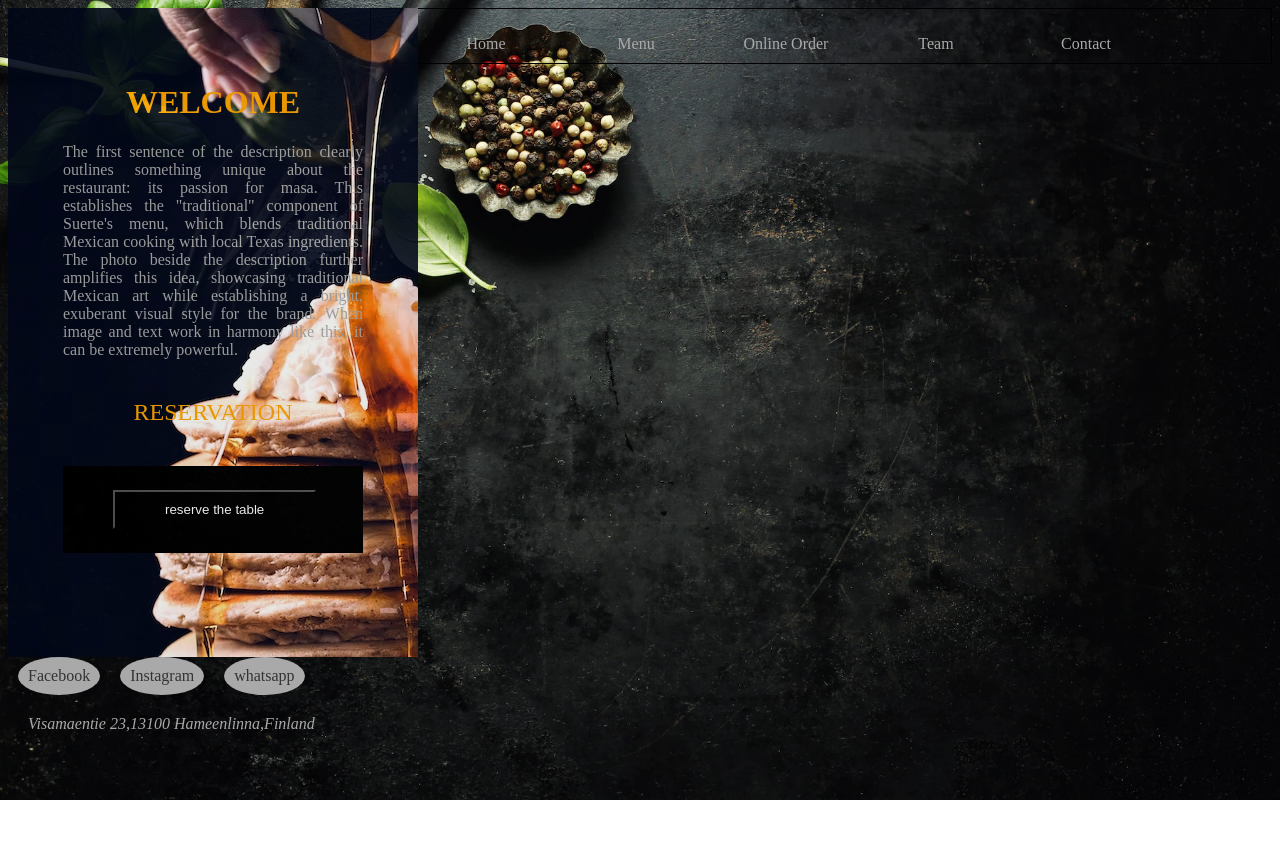
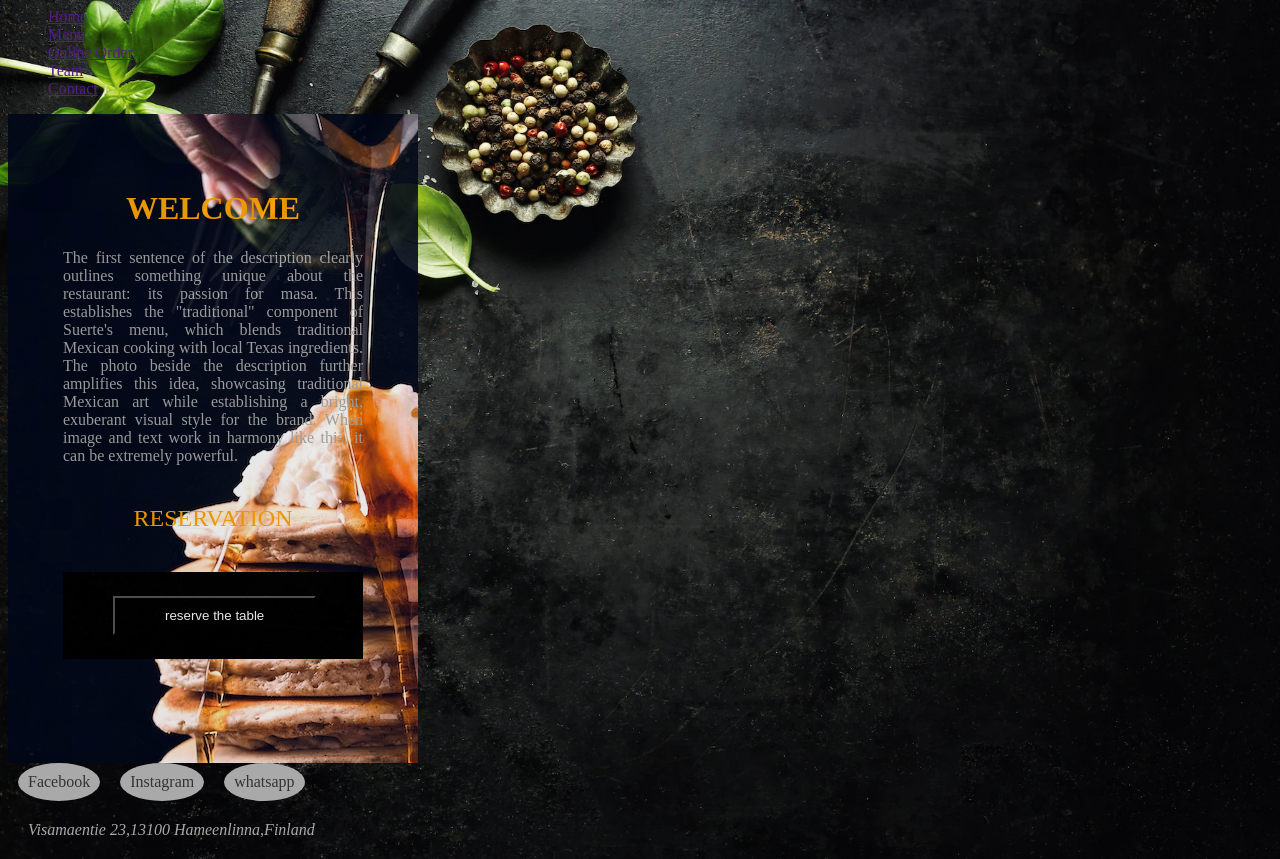
Before and after one commit to jayram22000/Team-14-websites, a plain HTML site: page index.html in a window 1280 px wide. Before the commit the page ends 800 px from the top, so only its background shows below. Drawn offline with Linux system fonts and the light colour scheme.

Commit message:
restructured the css code

```diff
--- a/index.html
+++ b/index.html
@@ -9,24 +9,7 @@
         background-size: cover;
     }
 
-    .box{width: 900px;
-        float: right;
-        border: 1px solid black;
-    }
 
-        .box ul li{
-            width: 130px;
-            float:left;
-            margin: 10px;
-            text-align:center;
-
-        }
-        .box ul li a{text-decoration: none;
-            color:darkgray;    }
-
-            .box ul li:hoover{ background-color:green;}
-            .box ul li a:hover{ color:goldenrod;
-            }
 .wd {
     width: 300px;
     height: 539px;
```
